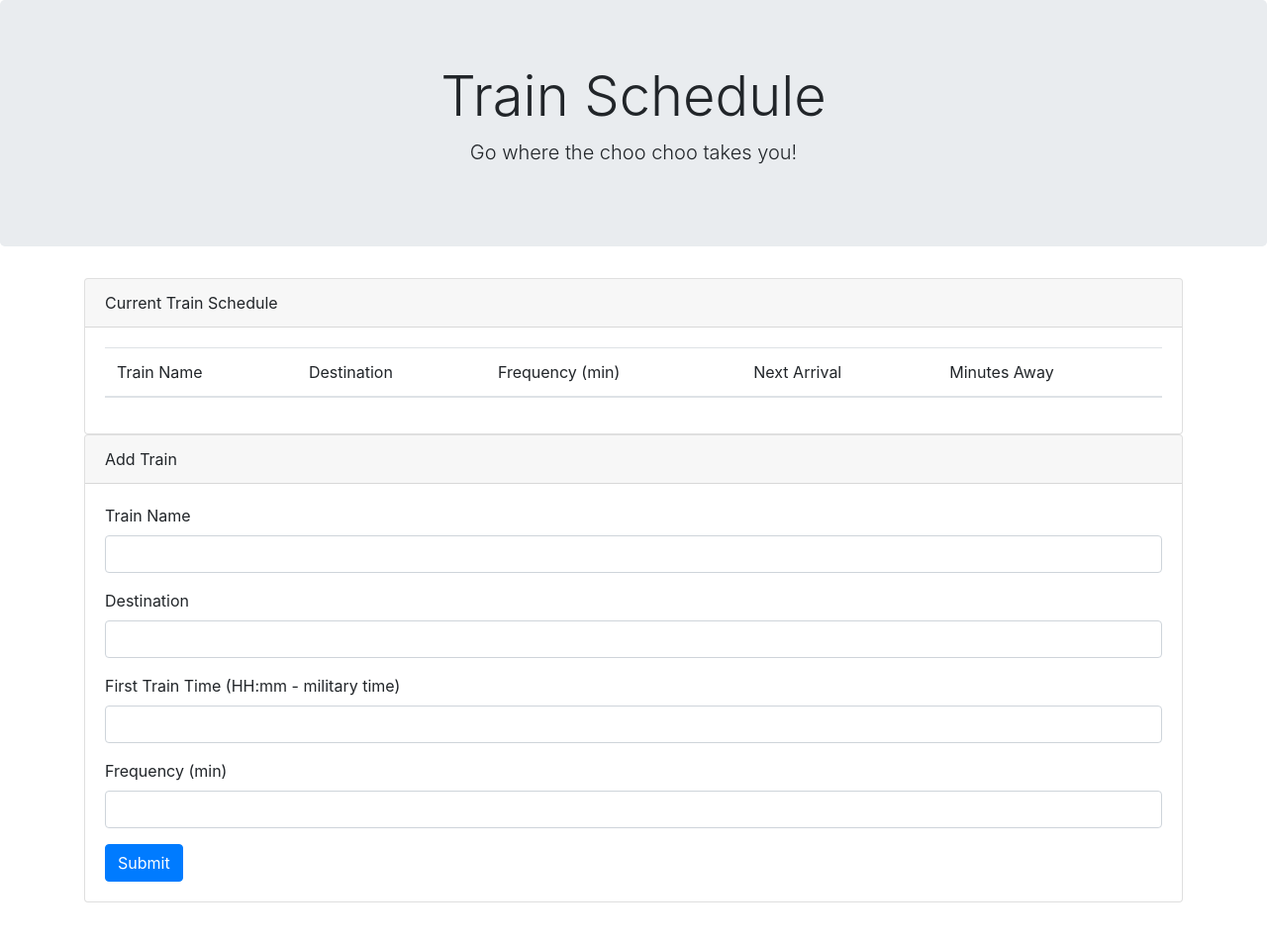
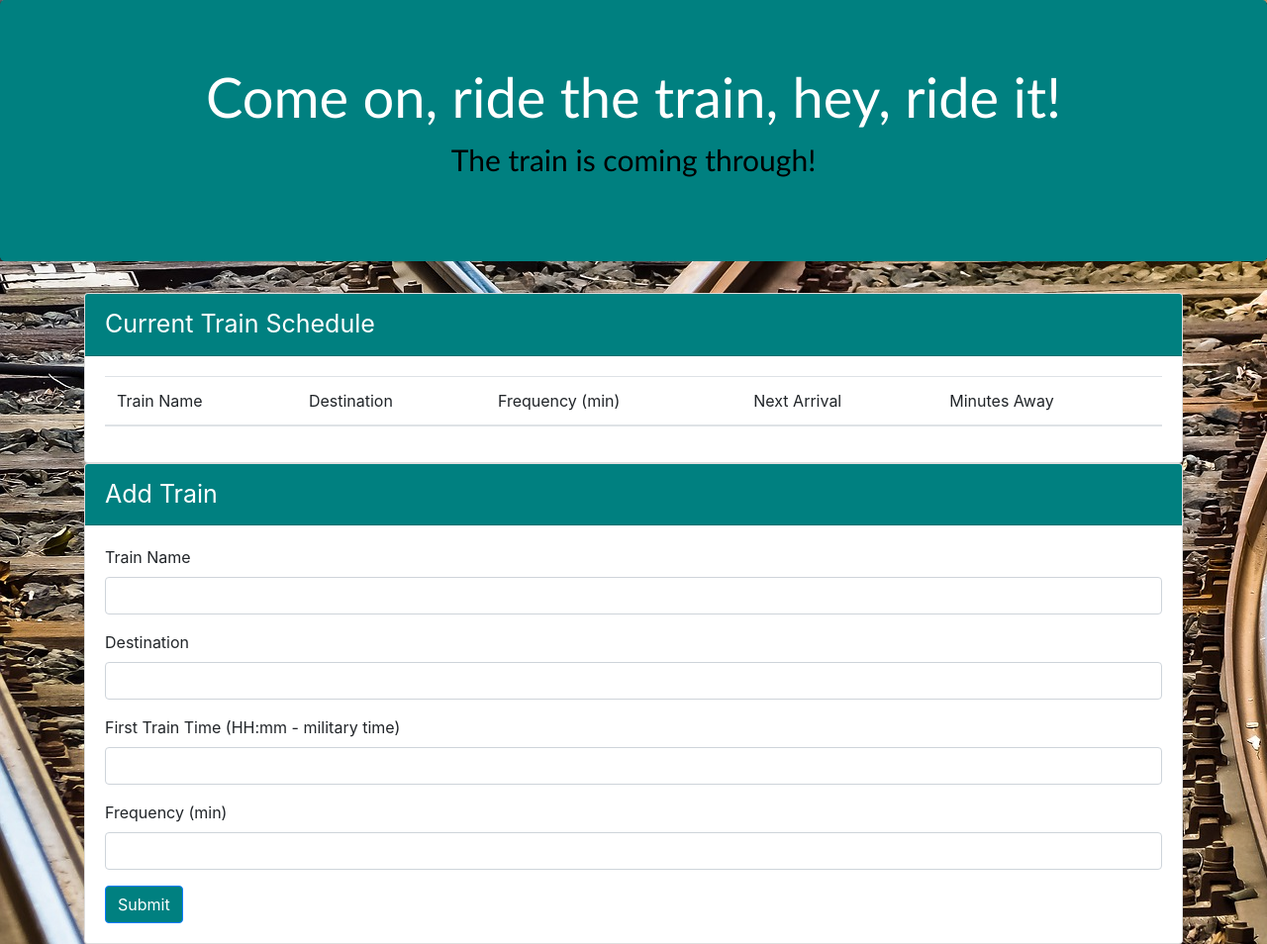
Before and after one commit to aeffiong/train-schedule, a plain HTML site: page index.html in a window 1280 px wide. Shown: the whole page at 99% size. Before the commit the page ends 912 px from the top, so only its background shows below. Drawn offline with nearby package versions, Linux system fonts and the light colour scheme; no server answers.

Commit message:
worked on style of page

```diff
--- a/assests/css/style.css
+++ b/assests/css/style.css
@@ -0,0 +1,27 @@
+.jumbotron {
+    font-family: 'Gill Sans', 'Gill Sans MT', Calibri, 'Trebuchet MS', sans-serif;
+    color: white;
+    font-weight: 500px;
+    background-color: teal;
+}
+
+#small {
+    font-size: 30px;
+    color: black;
+}
+
+.card-header {
+    font-size: 25px;
+    color: white;
+    background-color: teal;
+}
+
+body {
+    background-image: url("../images/tracks.jpg");
+
+}
+
+#btnSubmit {
+    color: white;
+    background-color: teal;
+}
--- a/index.html
+++ b/index.html
@@ -15,8 +15,8 @@
 
 <body>
     <div class="jumbotron text-center">
-        <h1 class="display-4">Train Schedule</h1>
-        <p class="lead">Go where the choo choo takes you!</p>
+        <h1 class="display-4">Come on, ride the train, hey, ride it!</h1>
+        <p class="lead" id="small">The train is coming through!</p>
     </div>
     <div class = "container">
     <div class="card">
@@ -43,7 +43,7 @@
     </div>
 
     <div class="card">
-        <div class="card-header">
+        <div class="card-header" id="trainInput">
             Add Train
         </div>
         <div class="card-body">
```
Also changed, not shown: assests/images/tracks.jpg (added), assests/images/train-tracks.jpg (added), assests/images/train.jpg (added).
